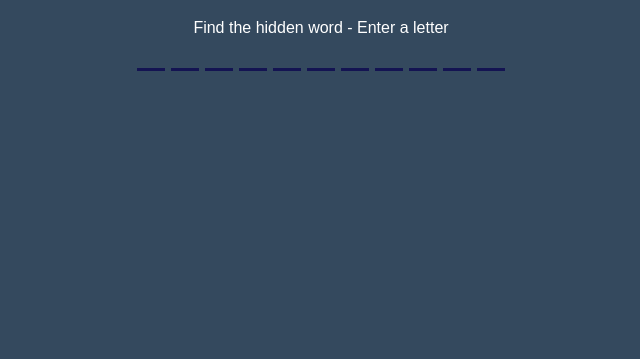
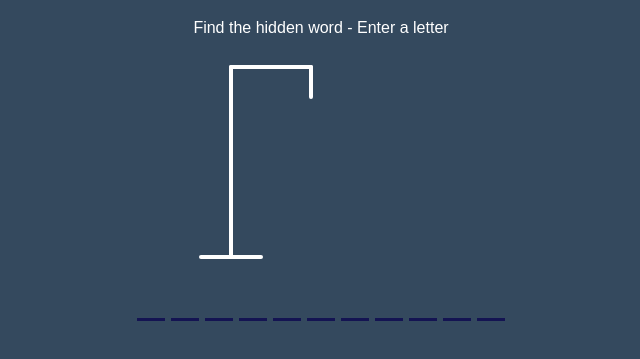
Before and after one commit to a-dev1/Hangman, a plain HTML site: page index.html in a window 1280 px wide. Shown: the part 63-422 px from the top of the page, without its empty margins (319-959 px from the left). Drawn offline with Linux system fonts and the light colour scheme.

Commit message:
added hangman svg

```diff
--- a/index.html
+++ b/index.html
@@ -11,9 +11,29 @@
         <p>Find the hidden word - Enter a letter</p>
     </header>
 
-    <section>
+    <div class="game-container">
+        <svg class="figure-container">
+            <!-- Rod -->
+            <line x1="60" y1="30" x2="140" y2="30"></line>
+            <line x1="140" y1="30" x2="140" y2="60"></line>
+            <line x1="60" y1="30" x2="60" y2="220"></line>
+            <line x1="30" y1="220" x2="90" y2="220"></line>
 
-    </section>
+            <!-- head -->
+            <circle cx="140" cy="80" r="20" class="body-part"></circle>
+            <!-- body -->
+            <line x1="140" y1="100" x2="140" y2="160" class="body-part"></line>
+            <!-- left-hand -->
+            <line x1="140" y1="125" x2="120" y2="110" class="body-part"></line>
+            <!-- right-hand -->
+            <line x1="140" y1="125" x2="160" y2="110" class="body-part"></line>
+            <!-- right-legs -->
+            <line x1="140" y1="160" x2="160" y2="180"class="body-part"></line>
+            <!-- left-legs -->
+            <line x1="140" y1="160" x2="120" y2="180" class="body-part"></line>
+
+        </svg>
+    </div>
 
     <div class="wrong">
         <p>Wrong</p>
@@ -21,7 +41,8 @@
     </div>
 
     <div class="duplicate_alert">You have already entered this letter</div>
-    <div class="gameOver_container">
+
+     <div class="gameOver_container">
         <div class="gameOver">
             <h2>Unfortunately you lost &#128533</h2>
             <button class="playAgain">Play Again</button>
--- a/style.css
+++ b/style.css
@@ -87,3 +87,15 @@ div span {
 p {
     margin: 0px;
 }
+
+.figure-container {
+    fill: transparent;
+    stroke: #fff;
+    stroke-width: 4px;
+    stroke-linecap: round;
+    height: 250px;
+}
+
+.body-part {
+    display: none;
+}
```
